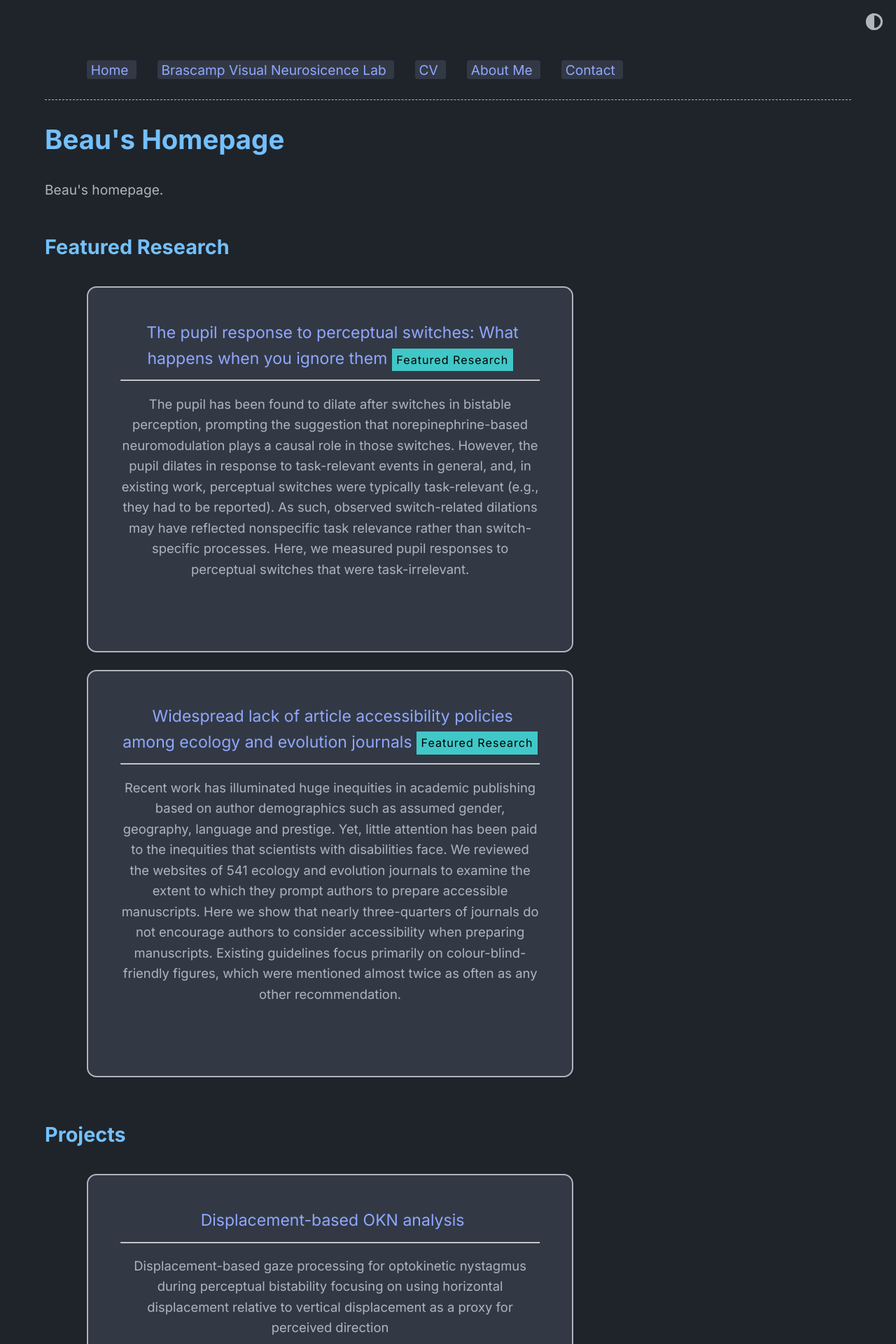
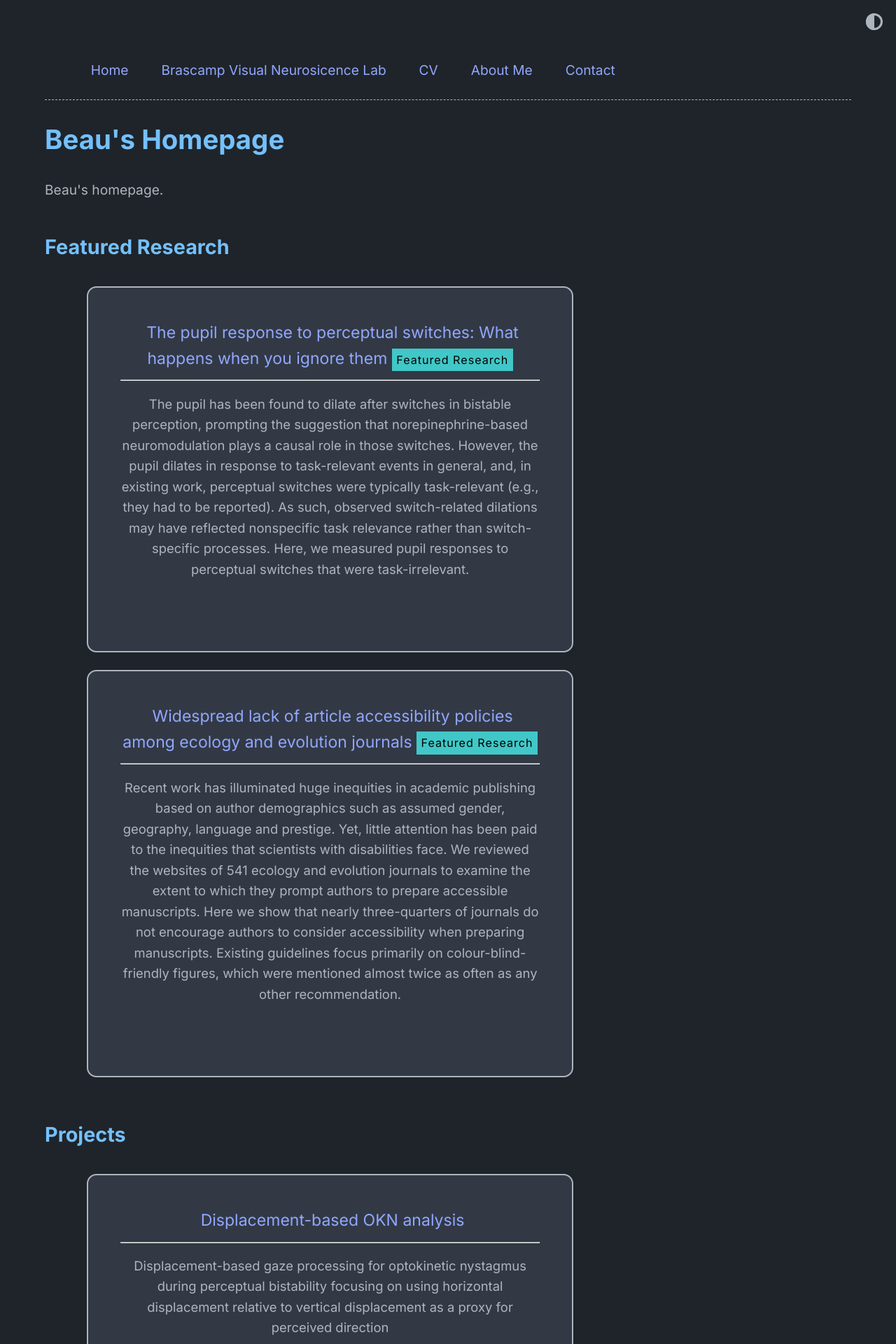
Before and after one commit to Bobicheng-Zhang/Bobicheng-Zhang.github.io, a Jekyll site: the page built from index.md, in a window 1280 px wide. Shown: the top 1920 px of the page at 70% size. Built offline with Jekyll 4.4.1, drawn with Linux system fonts in a browser that asks for light colours.

Commit message:
added news item about defense; reverted the blue tint around links

```diff
--- a/_data/home.yml
+++ b/_data/home.yml
@@ -60,6 +60,9 @@
     highlight: Dissertation!
 
 blog_entries:
+  - title: "Passed PhD dissertation defense"
+    desc: "Successfully defended my dissertation titled 'Dissecting the biphasic pupil signatures of perceptual switches during bistability' on December 10, 2024"
+    highlight: News
 
 old_project_entries:
 
--- a/_sass/moonwalk.scss
+++ b/_sass/moonwalk.scss
@@ -70,7 +70,7 @@
     --text: #374151;
     --text-secondary: #6b7280;
     --links: #2c5f7c;
-    --links-bg: #b3ddf2;
+    --links-bg: transparent;
     --highlight: #FFECB2; // light yellow
     --code-text: #9D174D;
     --share-text: #999;
@@ -80,7 +80,7 @@
   html, body  {
       --headings: #74c0fc;
       --links: #91A7FF;
-      --links-bg: #323945;
+      --links-bg: transparent;
       --highlight: #41C7C7;
       --bg: #1f242A;
       --bg-secondary: #323945;
```
